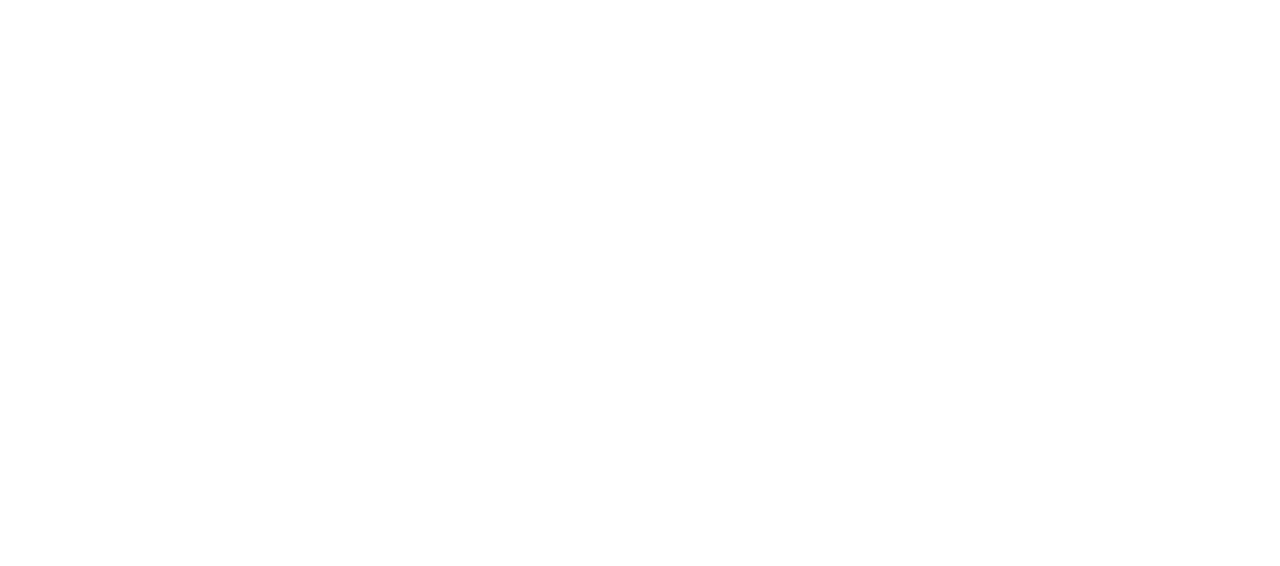
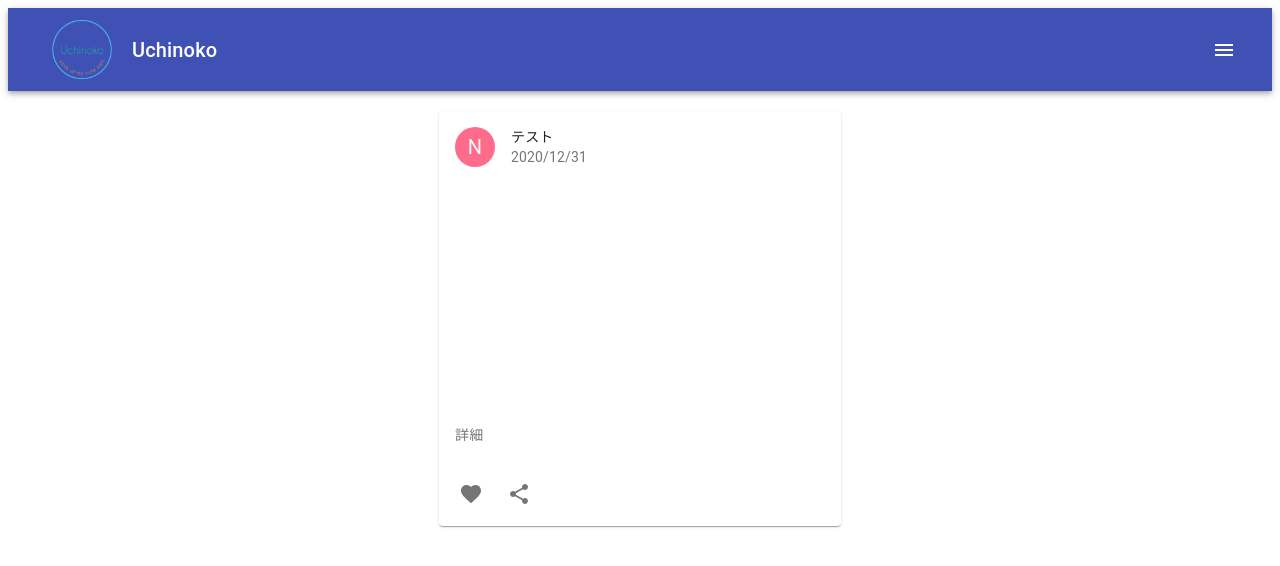
Before and after one commit to mune-actor-en/uchinoko-project, a React (Create React App) app: page /timeline in a window 1280 px wide. Shown: the top 566 px of the page. Built offline with nearby package versions, Linux system fonts and the light colour scheme.

Commit message:
fix: Timelineのルーティングを修正

```diff
--- a/src/Router.tsx
+++ b/src/Router.tsx
@@ -8,6 +8,7 @@
   Profile,
   SignIn,
   SignUp,
+  Timeline,
 } from './templates'
 
 const Router: FC = () => {
@@ -17,6 +18,7 @@
       <Route exact path='/signup' component={SignUp} />
       <Route path='/post/edit(/:id)?' component={PostEdit} />
       <Route path='/profile(/:id)?' component={Profile} />
+      <Route exact path='/timeline' component={Timeline} />
     </Switch>
   )
 }
--- a/src/templates/Timeline.tsx
+++ b/src/templates/Timeline.tsx
@@ -13,17 +13,13 @@
   })
 )
 
-type Props = {
-  name?: string
-}
-
-const Timeline: FC<Props> = ({ name }) => {
+const Timeline: FC = () => {
   const classes = useStyles();
   return (
     <>
       <Header />
       < Content description={"詳細"} title={"テスト"} postDate={'2020/12/31'} path={''}/>
-      <div className={classes.root}>{name}</div>
+      <div className={classes.root}></div>
    </>
   );
 }
--- a/src/templates/index.ts
+++ b/src/templates/index.ts
@@ -2,6 +2,6 @@
 export { default as Profile } from './Profile'
 export { default as SignUp } from './SignUp'
 export { default as SignIn } from './SignIn'
-export { default as TimeLine } from './Timeline';
+export { default as Timeline } from './Timeline';
 export { default as Content } from './Content';
 export { default as Header } from './Header';
```
